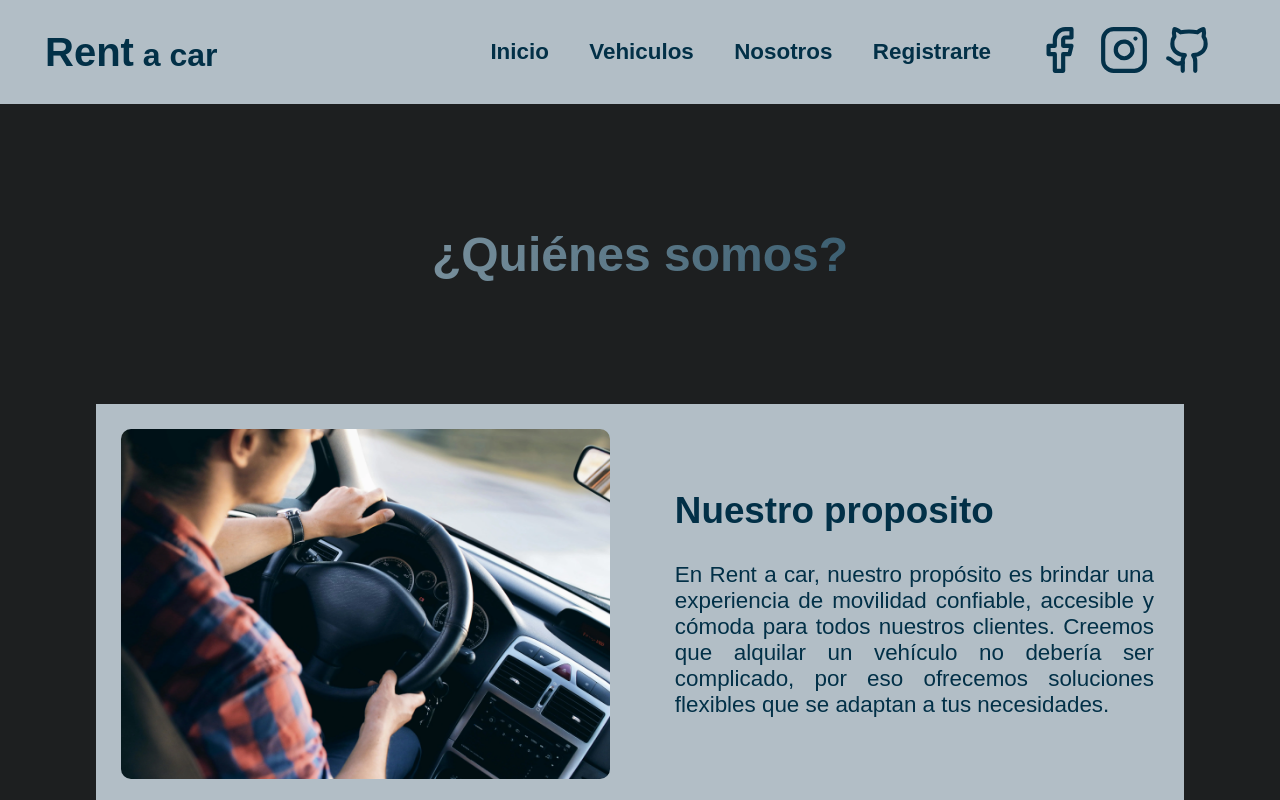
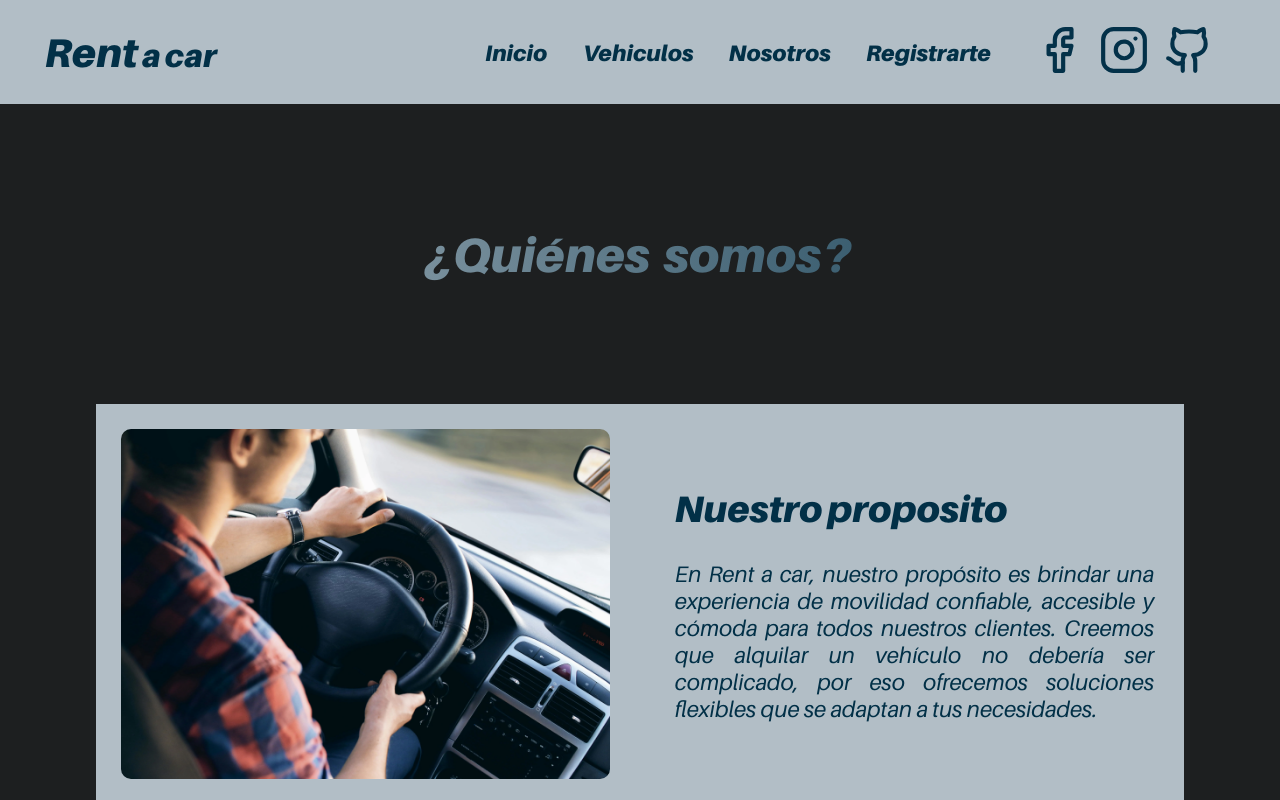
Before and after one commit to Alexis-Alvarez-R/Rent-a-car, a website: page Html/nosotros.html in a window 1280 px wide. Shown: the top 800 px of the page. Drawn offline with Linux system fonts and the light colour scheme.

Commit message:
New font

```diff
--- a/src/styles/Header.css
+++ b/src/styles/Header.css
@@ -6,6 +6,7 @@
   width: 100%;
   padding: 10px 30px;
   background-color: var(--colorHF);
+  font-family: "aileronBlack", sans-serif;
 }
 
 .logo {
--- a/src/styles/footer.css
+++ b/src/styles/footer.css
@@ -4,7 +4,7 @@
   display: flex;
   justify-content: space-around;
   background-color: var(--colorHF);
-  font-family: sans-serif;
+  font-family: "aileronBlack", sans-serif;
 }
 
 .footer__redes {
--- a/src/styles/nosotros.css
+++ b/src/styles/nosotros.css
@@ -9,8 +9,9 @@
   h1 {
     width: 100%;
     padding: 20px;
+    font-family: "aileronBlack", sans-serif;
     font-size: 3rem;
-    font-weight: 700;
+    word-spacing: 8px;
     text-align: center;
 
     background: #023047;
@@ -76,8 +77,8 @@
   gap: 30px;
 
   .titulo {
+    font-family: "aileronBlack", sans-serif;
     font-size: 2.3rem;
-    font-weight: 700;
   }
 
   .texto {
--- a/src/styles/style.css
+++ b/src/styles/style.css
@@ -1,3 +1,15 @@
+@font-face {
+  font-family: aileronBlack;
+  src: url(../assets/fonts/Aileron-BlackItalic.otf) format("woff2");
+  src: url(../assets/fonts/Aileron-BlackItalic.otf) format("woff");
+}
+
+@font-face {
+  font-family: aileronItalic;
+  src: url(../assets/fonts/Aileron-Italic.otf) format("woff2");
+  src: url(../assets/fonts/Aileron-Italic.otf) format("woff");
+}
+
 * {
   padding: 0;
   margin: 0;
@@ -15,7 +27,7 @@
 }
 
 body {
-  font-family: sans-serif;
+  font-family: "aileronItalic", sans-serif;
   background-color: var(--colorBody);
 }
 
@@ -32,8 +44,10 @@ body {
   padding: 20px 30px;
   margin-right: auto;
   width: 40%;
+  font-family: "aileronBlack", sans-serif;
   font-size: 2.8rem;
   font-weight: 700;
+  word-spacing: 9px;
   background: #023047;
   background: linear-gradient(to right, #b2bec6 0%, #023047 100%);
   background-clip: text;
@@ -76,6 +90,9 @@ body {
 .question {
   padding: 30px;
   width: 100%;
+  font-family: "aileronBlack", sans-serif;
+  word-spacing: 5px;
+
   text-align: center;
 
   background-color: #b2bec6;
@@ -99,6 +116,8 @@ body {
   align-items: stretch;
   gap: 30px;
   margin-bottom: 20px;
+
+  font-family: "aileronItalic", sans-serif;
 }
 
 .section__article {
@@ -140,6 +159,7 @@ body {
   }
 
   .section__titulo {
+    font-family: "aileronBlack", sans-serif;
     font-size: 1.3rem;
     font-weight: 800;
     text-align: center;
```
Also changed, not shown: src/assets/fonts/Aileron-BlackItalic.otf (added), src/assets/fonts/Aileron-Italic.otf (added), src/assets/fonts/Aileron-Regular.otf (added).
